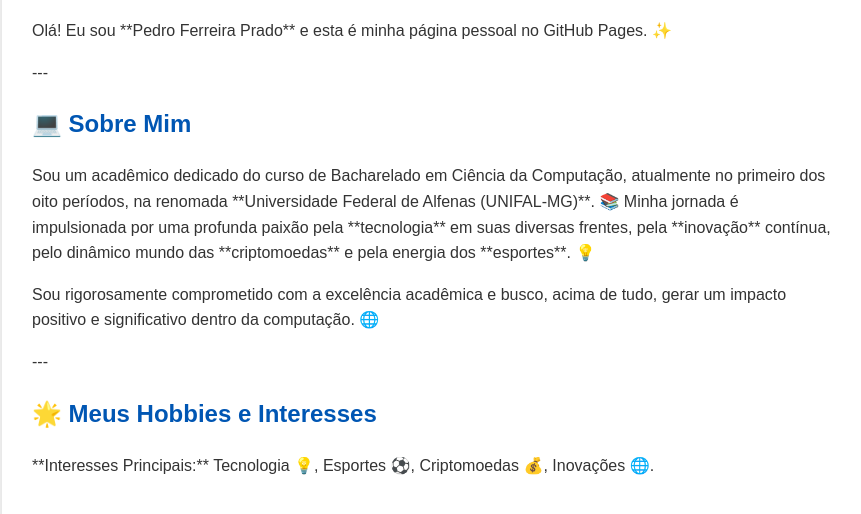
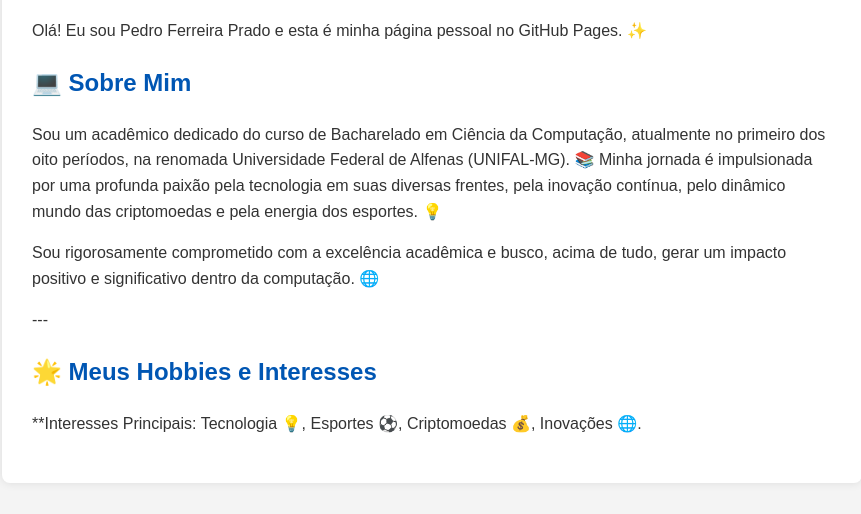
Before and after one commit to PedroFerreira5/pedroferreira5.github.io, a plain HTML site: page index.html in a window 1280 px wide. Shown: the part 126-640 px from the top of the page, without its empty margins (208-1069 px from the left). Drawn offline with Linux system fonts and the light colour scheme.

Commit message:
Update index.html

```diff
--- a/index.html
+++ b/index.html
@@ -49,14 +49,12 @@
 <body>
     <div class="container">
         <h1>👋 Bem-vindo à Minha Página Pessoal!</h1>
-        <p>Olá! Eu sou **Pedro Ferreira Prado** e esta é minha página pessoal no GitHub Pages. ✨</p>
-
-        ---
+        <p>Olá! Eu sou Pedro Ferreira Prado e esta é minha página pessoal no GitHub Pages. ✨</p>
 
         <h2>💻 Sobre Mim</h2>
         <p>
-            Sou um acadêmico dedicado do curso de Bacharelado em Ciência da Computação, atualmente no primeiro dos oito períodos, na renomada **Universidade Federal de Alfenas (UNIFAL-MG)**. 📚
-            Minha jornada é impulsionada por uma profunda paixão pela **tecnologia** em suas diversas frentes, pela **inovação** contínua, pelo dinâmico mundo das **criptomoedas** e pela energia dos **esportes**. 💡
+            Sou um acadêmico dedicado do curso de Bacharelado em Ciência da Computação, atualmente no primeiro dos oito períodos, na renomada Universidade Federal de Alfenas (UNIFAL-MG). 📚
+            Minha jornada é impulsionada por uma profunda paixão pela tecnologia em suas diversas frentes, pela inovação contínua, pelo dinâmico mundo das criptomoedas e pela energia dos esportes. 💡
         </p>
         <p>
             Sou rigorosamente comprometido com a excelência acadêmica e busco, acima de tudo, gerar um impacto positivo e significativo dentro da computação. 🌐
@@ -66,5 +64,5 @@
 
         <h2>🌟 Meus Hobbies e Interesses</h2>
         <ul>
-            <li>**Interesses Principais:** Tecnologia 💡, Esportes ⚽, Criptomoedas 💰, Inovações 🌐.</li>
+            <li>**Interesses Principais: Tecnologia 💡, Esportes ⚽, Criptomoedas 💰, Inovações 🌐.</li>
             </ul>
```
